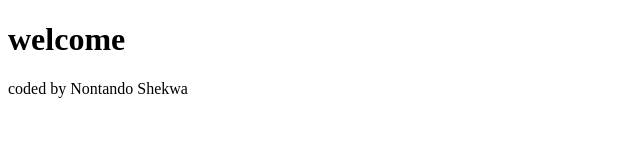
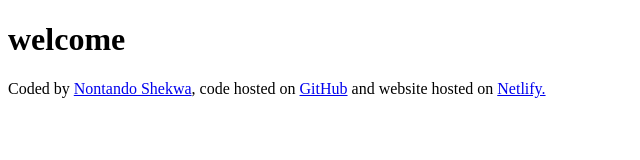
Before and after one commit to Happiness62/Happiness, a plain HTML site: page index.html in a window 1280 px wide. Shown: the whole page, without its empty margins (0-640 px from the left). Drawn offline with Linux system fonts and the light colour scheme.

Commit message:
added links to footer

```diff
--- a/index.html
+++ b/index.html
@@ -7,6 +7,18 @@
   </head>
   <body>
     <h1>welcome</h1>
-    <footer>coded by Nontando Shekwa</footer>
+    <footer>
+      Coded by
+      <a href="https://github.com/Happiness62/" target="_blank"
+        >Nontando Shekwa</a
+      >, code hosted on
+      <a href="https://github.com/Happiness62/Happiness" target="_blank"
+        >GitHub</a
+      >
+      and website hosted on
+      <a href="https://weather-search-site-clone.netlify.app/" target="_blank"
+        >Netlify.</a
+      >
+    </footer>
   </body>
 </html>
```
